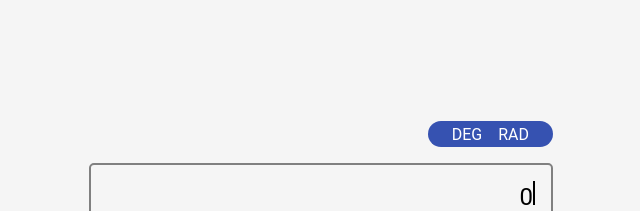
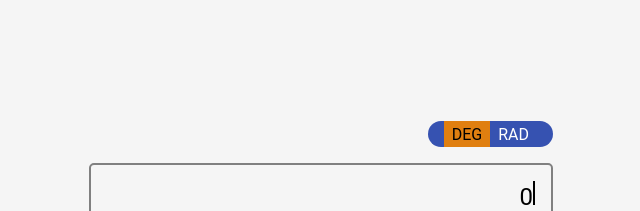
Before and after one commit to RichterRSA/kwikmaff, a website with bundled scripts: page public/index.html in a window 1280 px wide. Shown: the top 211 px of the page, without its empty margins (319-959 px from the left). Built offline with nearby package versions, Linux system fonts and the light colour scheme.

Commit message:
Fix unit selection default not highlighted

```diff
--- a/package.json
+++ b/package.json
@@ -16,6 +16,7 @@
   "license": "ISC",
   "devDependencies": {
     "@types/jest": "^29.5.14",
+    "@types/mocha": "^10.0.10",
     "@types/node": "^22.9.3",
     "gh-pages": "^6.2.0",
     "typescript": "^5.7.2"
--- a/public/index.html
+++ b/public/index.html
@@ -11,7 +11,7 @@
     <div id="calculator">
       <div class="top-bar">
         <div class="unit-selection">
-          <div class="unit" onclick="unit(0)">DEG</div>
+          <div class="unit unit-selected" onclick="unit(0)">DEG</div>
           <div class="unit" onclick="unit(1)">RAD</div>
         </div>
       </div>
```
Also changed, not shown: 1 other file.
